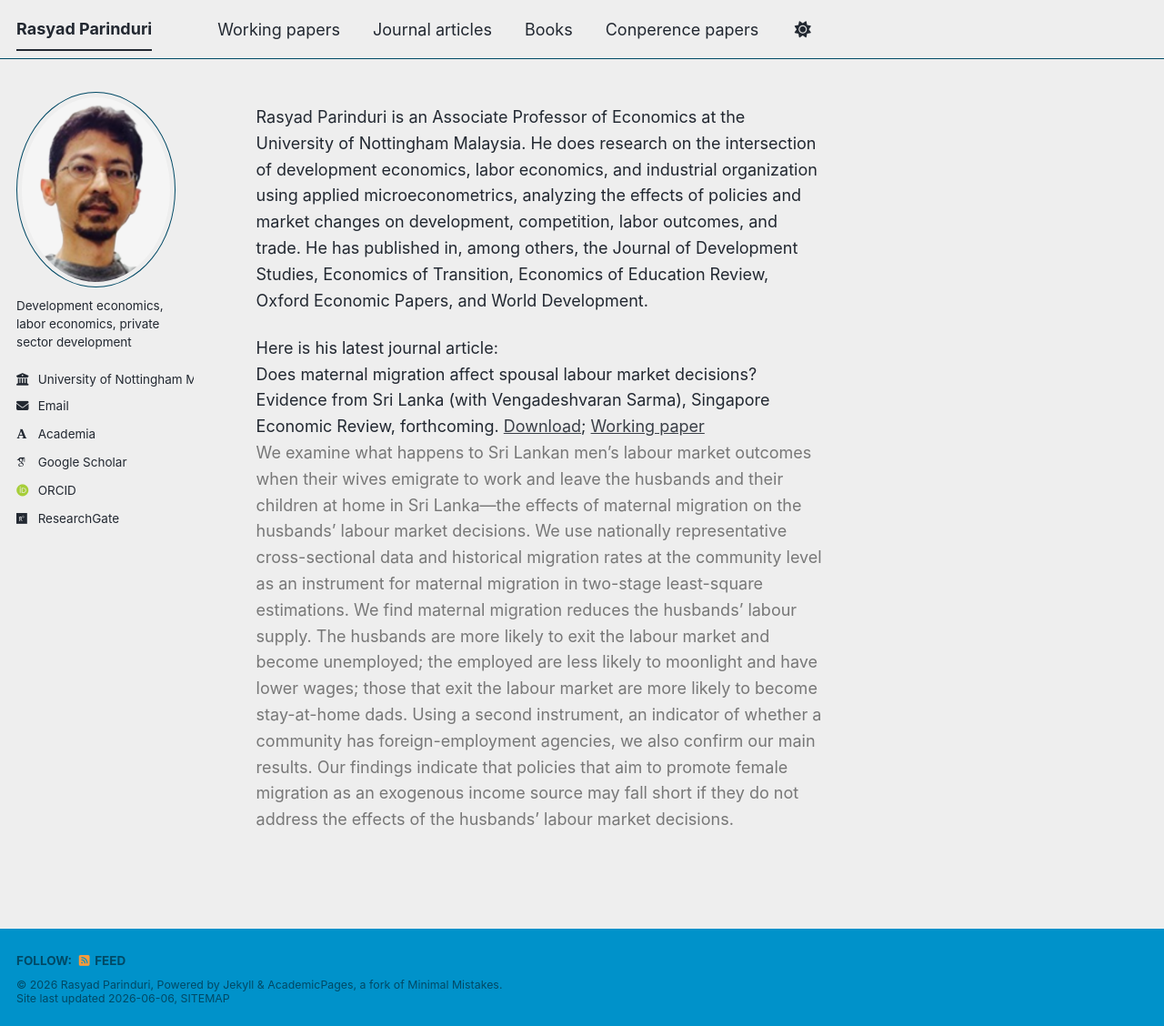
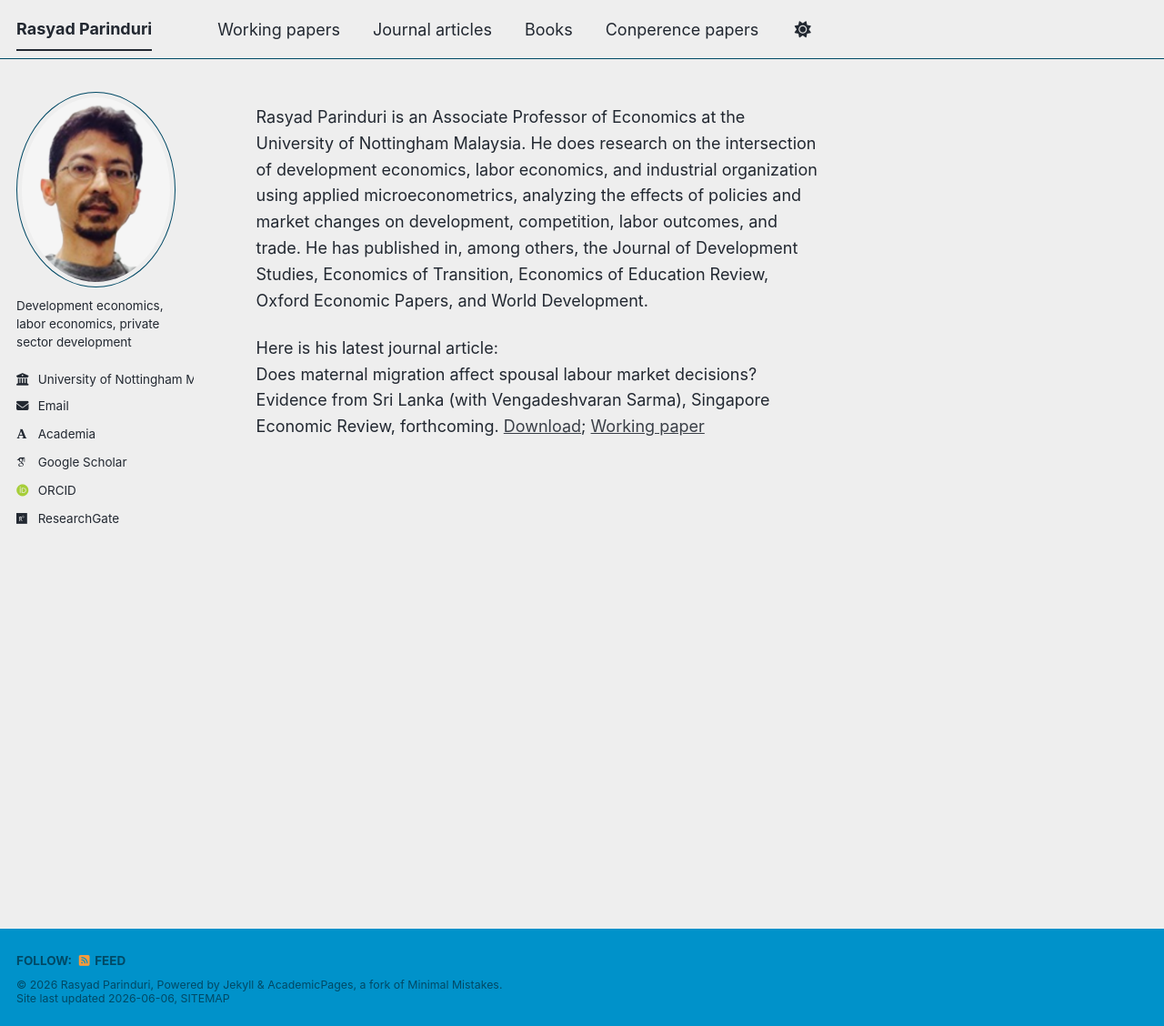
Before and after one commit to rasyadparinduri/rasyadparinduri.github.io, a Jekyll site: the page built from _pages/about.md, in a window 1280 px wide and 1128 px high. Shown: the whole window at 91% size. Built offline with Jekyll 4.4.1, drawn with Linux system fonts in a browser that asks for light colours; some web fonts are replaced; a script bundle is joined from its source files by our own code; library files that are not in the unit come from our copies.

Commit message:
Update about.md

```diff
--- a/_pages/about.md
+++ b/_pages/about.md
@@ -15,4 +15,4 @@ Economic Papers, and World Development.</p>
 
 Here is his latest journal article:<br>
 Does maternal migration affect spousal labour market decisions? Evidence from Sri Lanka (with Vengadeshvaran Sarma), Singapore Economic Review, forthcoming. <a href="https://mpra.ub.uni-muenchen.de/95295/1/MPRA_paper_95295.pdf" target="_blank">Download</a>; <a href="https://mpra.ub.uni-muenchen.de/95295/1/MPRA_paper_95295.pdf" target="_blank">Working paper</a><br>
-<span style="color:#777777">We examine what happens to Sri Lankan men’s labour market outcomes when their wives emigrate to work and leave the husbands and their children at home in Sri Lanka—the effects of maternal migration on the husbands’ labour market decisions. We use nationally representative cross-sectional data and historical migration rates at the community level as an instrument for maternal migration in two-stage least-square estimations. We find maternal migration reduces the husbands’ labour supply. The husbands are more likely to exit the labour market and become unemployed; the employed are less likely to moonlight and have lower wages; those that exit the labour market are more likely to become stay-at-home dads. Using a second instrument, an indicator of whether a community has foreign-employment agencies, we also confirm our main results. Our findings indicate that policies that aim to promote female migration as an exogenous income source may fall short if they do not address the effects of the husbands’ labour market decisions.</span>
+<span id="abs0" style="display:none; color:#888888; margin:0; padding:0; line-height:1.3;"> We examine what happens to Sri Lankan men’s labour market outcomes when their wives emigrate to work and leave the husbands and their children at home in Sri Lanka—the effects of maternal migration on the husbands’ labour market decisions. We use nationally representative cross-sectional data and historical migration rates at the community level as an instrument for maternal migration in two-stage least-square estimations. We find maternal migration reduces the husbands’ labour supply. The husbands are more likely to exit the labour market and become unemployed; the employed are less likely to moonlight and have lower wages; those that exit the labour market are more likely to become stay-at-home dads. Using a second instrument, an indicator of whether a community has foreign-employment agencies, we also confirm our main results. Our findings indicate that policies that aim to promote female migration as an exogenous income source may fall short if they do not address the effects of the husbands’ labour market decisions.</span>
```
